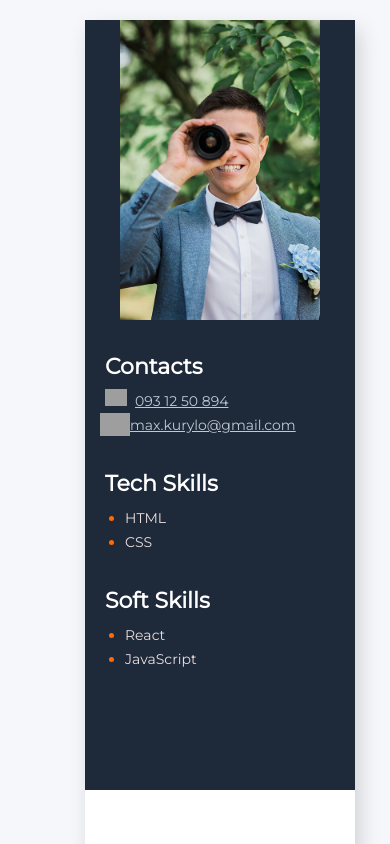
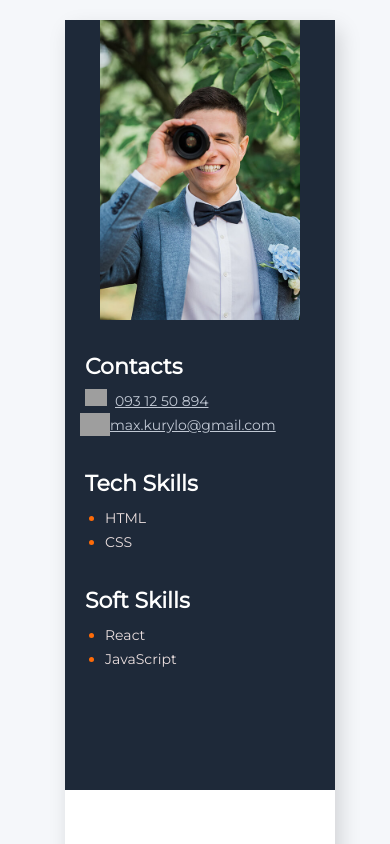
Before and after one commit to MaximKurylo/portfolio, a plain HTML site: page index.html in a window 390 px wide. Shown: the top 844 px of the page. Drawn offline with Linux system fonts and the light colour scheme; grey boxes are pictures that could not be loaded.

Commit message:
Update style.css

```diff
--- a/style.css
+++ b/style.css
@@ -271,7 +271,7 @@ h2 {
       .block {
         max-width: 270px;
         display: block;
-        margin-left: 65px;
+        margin-left: 45px;
         margin-right: auto;
         margin-top: -60px;
         height: 100%;
```
